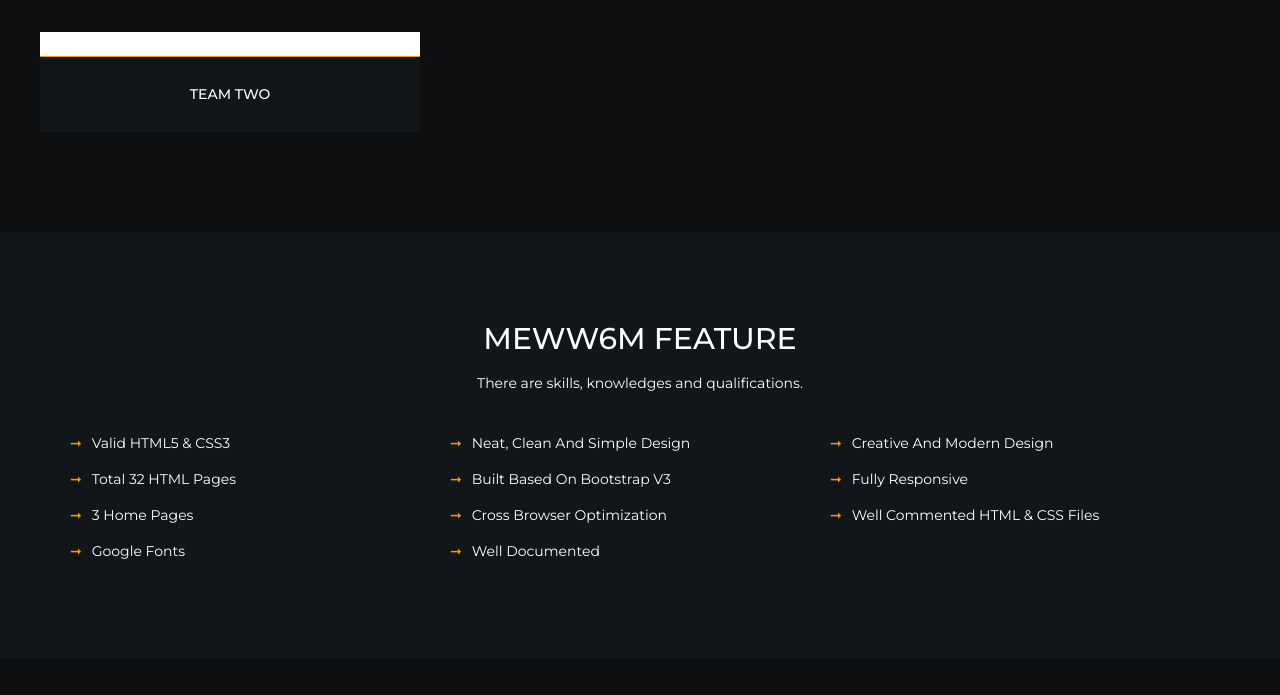
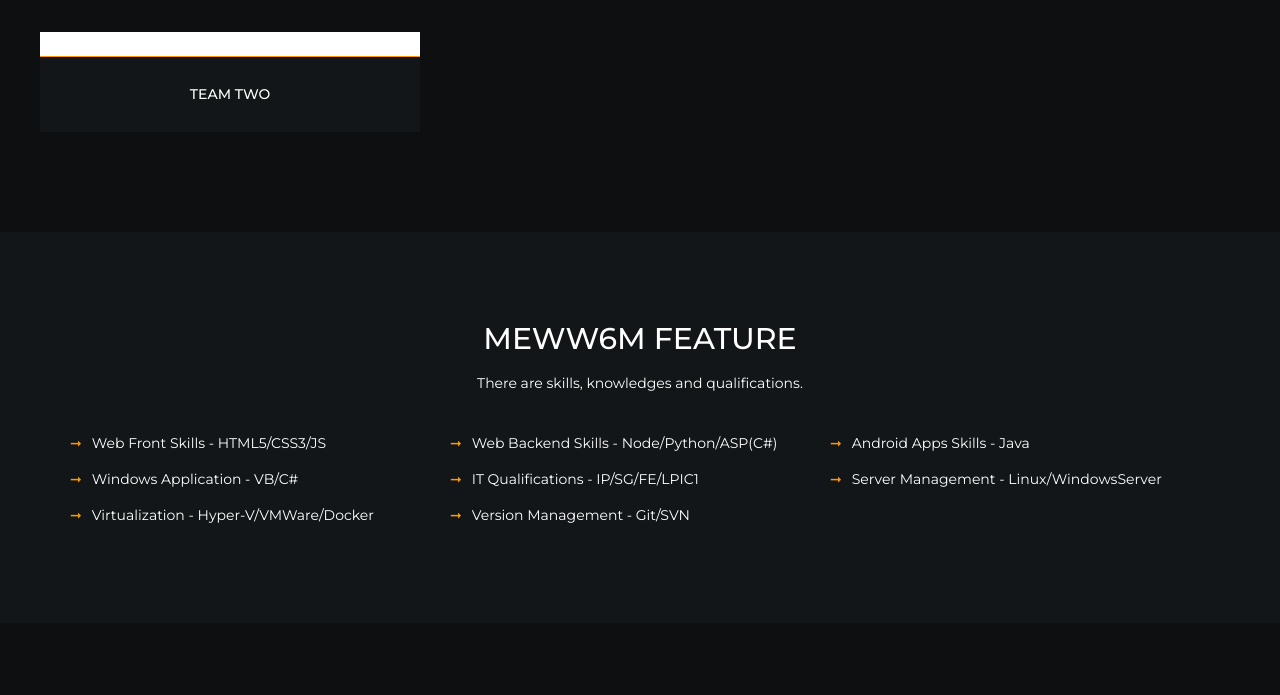
Before and after one commit to MewW6m/meww6m.github.io, a plain HTML site: page index.html in a window 1280 px wide. Shown: the part 1611-2306 px from the top of the page. Drawn offline with Linux system fonts and the light colour scheme.

Commit message:
mk site2

```diff
--- a/index.html
+++ b/index.html
@@ -50,7 +50,7 @@
 								<div class="col-xs-12">
 									<h1>MewW6m</h1>
 									<h3>System Design Documentations<br>By Github Pages And Gitbooks</h3>
-									<p><span>Programs</span>/<span>Documents</span>/<span>Design</span></p>
+									<p><span>Programs</span>/<span>Documents</span></p>
 									<a href="https://github.com/MewW6m/" class="buy-template">GoTo GitHub</a>
 								</div>
 							</div>
@@ -300,17 +300,14 @@
 					</div>
 					<div class="feature-list col-xs-12">
 						<ul>
-							<li>Valid HTML5 & CSS3</li>
-							<li>Neat, clean and simple design</li>
-							<li>Creative and Modern Design</li>
-							<li>Total 32 HTML Pages</li>
-							<li>Built Based on Bootstrap v3</li>
-							<li>Fully Responsive</li>
-							<li>3 home Pages</li>
-							<li>Cross Browser Optimization</li>
-							<li>Well Commented HTML & CSS files</li>
-							<li>Google Fonts</li>
-							<li>Well Documented</li>
+							<li>Web Front Skills - HTML5/CSS3/JS</li>
+							<li>Web Backend Skills - Node/Python/ASP(C#)</li>
+							<li>Android Apps Skills - Java</li>
+							<li>Windows Application - VB/C#</li>
+							<li>IT Qualifications - IP/SG/FE/LPIC1</li>
+							<li>Server Management - Linux/WindowsServer</li>
+							<li>Virtualization - Hyper-V/VMWare/Docker</li>
+							<li>Version Management - Git/SVN</li>
 						</ul>
 					</div>
 				</div>
```
